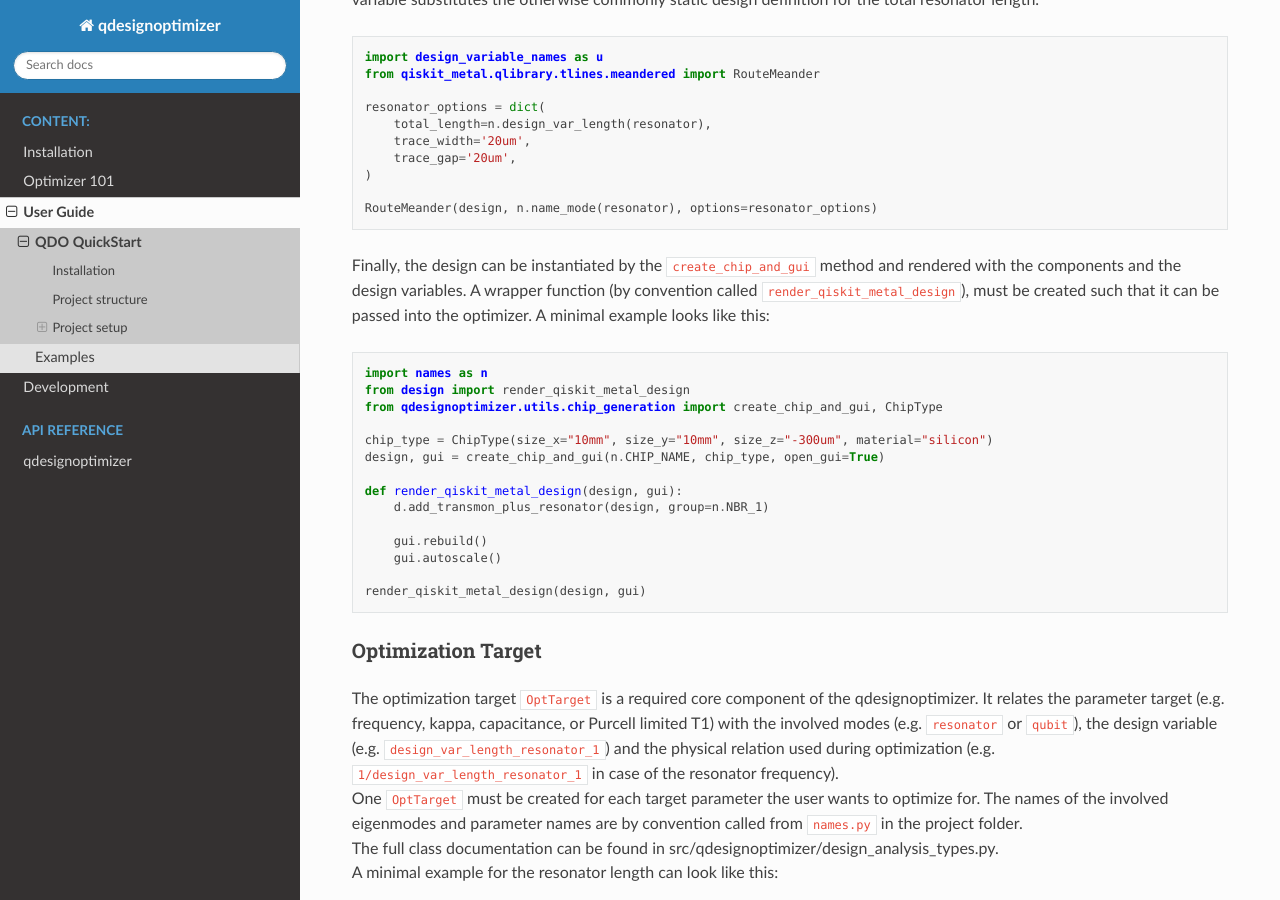
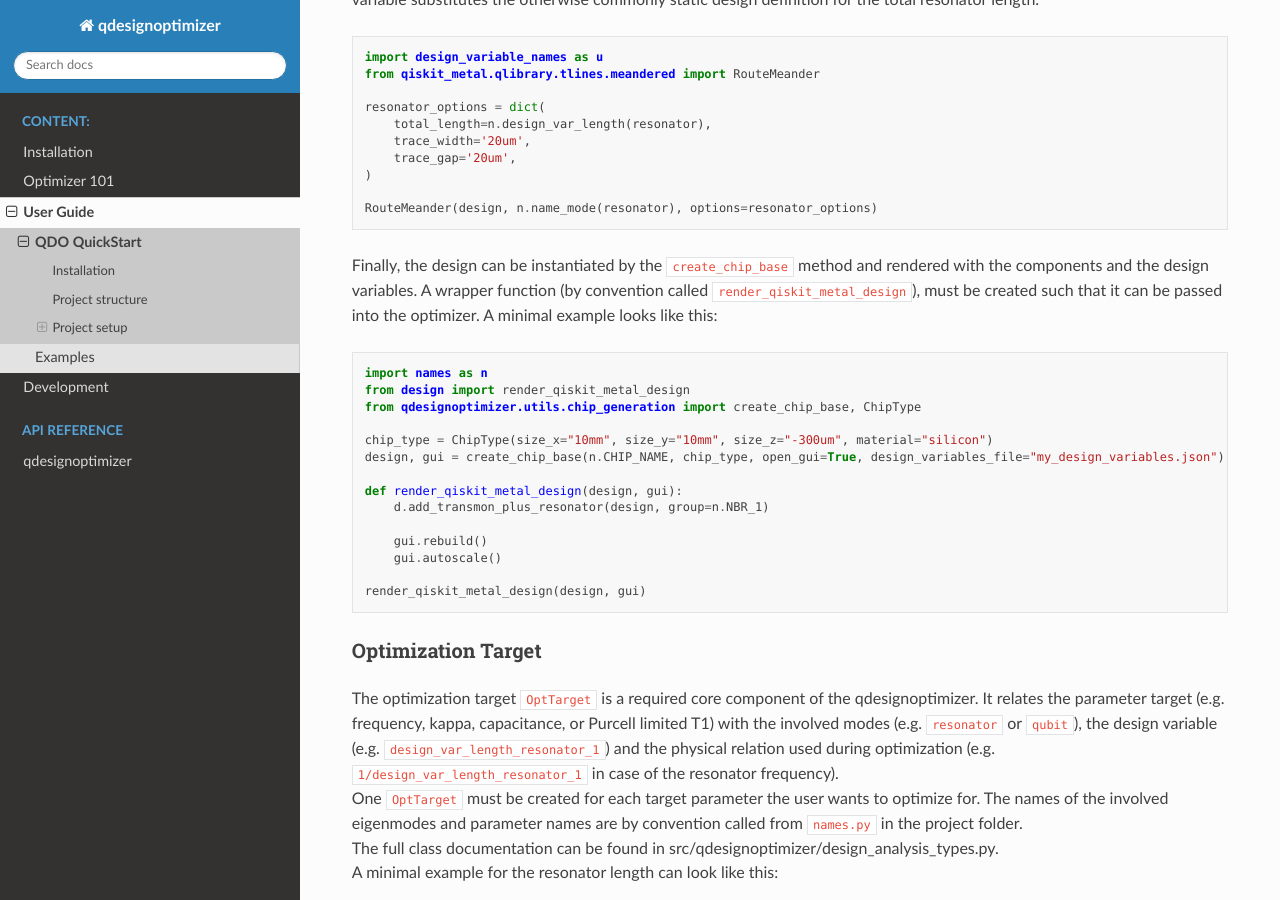
Before and after one commit to 202Q-lab/QDesignOptimizer, a Sphinx documentation site: the page built from docs/source/quickstart.rst, in a window 1280 px wide and 900 px high, scrolled down 1594 px. Built offline with Sphinx 7.4.7 and the Read the Docs theme 3.1.0, drawn with Linux system fonts in a browser that asks for light colours; pages that are not in the unit, such as notebooks, are missing from menus; some of the changed text lies outside the part shown.

Commit message:
simplify chip design initialization

```diff
--- a/docs/source/quickstart.rst
+++ b/docs/source/quickstart.rst
@@ -60,16 +60,16 @@ Design
 
     RouteMeander(design, n.name_mode(resonator), options=resonator_options)
 
-Finally, the design can be instantiated by the ``create_chip_and_gui`` method and rendered with the components and the design variables. A wrapper function (by convention called ``render_qiskit_metal_design``), must be created such that it can be passed into the optimizer. A minimal example looks like this:
+Finally, the design can be instantiated by the ``create_chip_base`` method and rendered with the components and the design variables. A wrapper function (by convention called ``render_qiskit_metal_design``), must be created such that it can be passed into the optimizer. A minimal example looks like this:
 
 .. code-block:: python
 
     import names as n
     from design import render_qiskit_metal_design
-    from qdesignoptimizer.utils.chip_generation import create_chip_and_gui, ChipType
+    from qdesignoptimizer.utils.chip_generation import create_chip_base, ChipType
 
     chip_type = ChipType(size_x="10mm", size_y="10mm", size_z="-300um", material="silicon")
-    design, gui = create_chip_and_gui(n.CHIP_NAME, chip_type, open_gui=True)
+    design, gui = create_chip_base(n.CHIP_NAME, chip_type, open_gui=True, design_variables_file="my_design_variables.json")
 
     def render_qiskit_metal_design(design, gui):
         d.add_transmon_plus_resonator(design, group=n.NBR_1)
```
Also changed, not shown: other parts of docs/source/quickstart.rst (+2 -2 lines), 7 other files.
